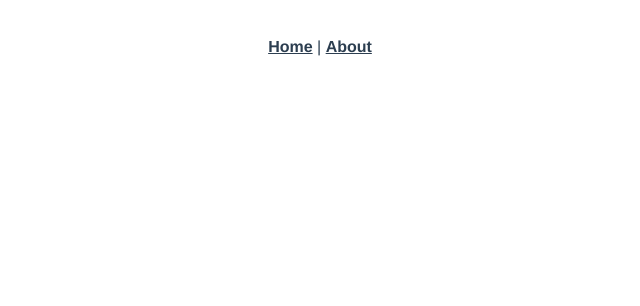
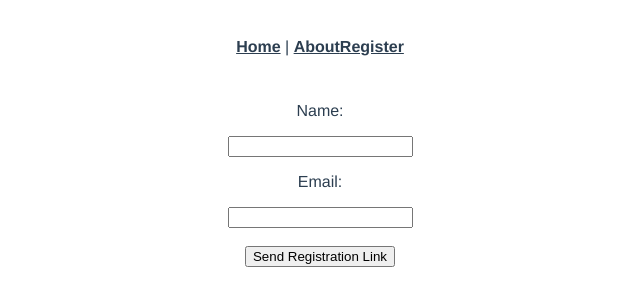
Before and after one commit to Laradius/hoursmarket-vue, a Vue app: page /#/Register in a window 1280 px wide. Shown: the top 306 px of the page, without its empty margins (320-960 px from the left). Built offline with nearby package versions, Linux system fonts and the light colour scheme.

Commit message:
Login and registration work

```diff
--- a/src/App.vue
+++ b/src/App.vue
@@ -3,8 +3,9 @@
     <div id="nav">
       <router-link to="/">Home</router-link> |
       <router-link to="/about">About</router-link>
+      <router-link to="/register">Register</router-link>
     </div>
-    <router-view/>
+    <router-view />
   </div>
 </template>
 
--- /dev/null
+++ b/src/components/RegisterBegin.vue
@@ -0,0 +1,63 @@
+<template>
+  <div>
+    <form @submit="registerPost">
+      <p>Name:</p>
+      <input v-model="name" type="text" />
+      <br />
+      <p>Email:</p>
+      <input v-model="email" type="email" />
+      <br />
+      <br />
+      <input type="submit" value="Send Registration Link" />
+    </form>
+  </div>
+</template>
+
+<script>
+import axios from "axios";
+
+export default {
+  name: "RegisterBegin",
+  data() {
+    return {
+      email: "",
+      name: "",
+    };
+  },
+
+  methods: {
+    registerPost(e) {
+      e.preventDefault();
+      axios
+        .post("https://localhost:44318/api/register", {
+          email: this.email,
+          name: this.name,
+        })
+        .then(function(response) {
+          console.log(response.data);
+        })
+        .catch(function(error) {
+          console.log(error);
+        });
+    },
+  },
+};
+</script>
+
+<!-- Add "scoped" attribute to limit CSS to this component only -->
+<style scoped>
+h3 {
+  margin: 40px 0 0;
+}
+ul {
+  list-style-type: none;
+  padding: 0;
+}
+li {
+  display: inline-block;
+  margin: 0 10px;
+}
+a {
+  color: #42b983;
+}
+</style>
--- /dev/null
+++ b/src/components/RegisterEnd.vue
@@ -0,0 +1,65 @@
+<template>
+  <div>
+    <form @submit="registerPost">
+      <h3>Finish registration by typing password.</h3>
+
+      <p>Password:</p>
+      <input v-model="password" type="password" />
+      <br />
+      <br />
+      <input type="submit" value="Register" />
+    </form>
+  </div>
+</template>
+
+<script>
+import axios from "axios";
+
+export default {
+  mounted() {
+    this.token = this.$route.query.token;
+  },
+
+  name: "RegisterEnd",
+  data() {
+    return {
+      password: "",
+      token: "",
+    };
+  },
+
+  methods: {
+    registerPost(e) {
+      e.preventDefault();
+      axios
+        .post("https://localhost:44318/api/register/finish", {
+          password: this.password,
+        })
+        .then(function(response) {
+          console.log(response.data);
+        })
+        .catch(function(error) {
+          console.log(error);
+        });
+    },
+  },
+};
+</script>
+
+<!-- Add "scoped" attribute to limit CSS to this component only -->
+<style scoped>
+h3 {
+  margin: 40px 0 0;
+}
+ul {
+  list-style-type: none;
+  padding: 0;
+}
+li {
+  display: inline-block;
+  margin: 0 10px;
+}
+a {
+  color: #42b983;
+}
+</style>
--- a/src/router/index.js
+++ b/src/router/index.js
@@ -1,27 +1,40 @@
-import Vue from 'vue'
-import VueRouter from 'vue-router'
-import Home from '../views/Home.vue'
+import Vue from "vue";
+import VueRouter from "vue-router";
+import Home from "../views/Home.vue";
 
-Vue.use(VueRouter)
+Vue.use(VueRouter);
 
-  const routes = [
+const routes = [
   {
-    path: '/',
-    name: 'Home',
-    component: Home
+    path: "/",
+    name: "Home",
+    component: Home,
   },
   {
-    path: '/about',
-    name: 'About',
+    path: "/about",
+    name: "About",
     // route level code-splitting
     // this generates a separate chunk (about.[hash].js) for this route
     // which is lazy-loaded when the route is visited.
-    component: () => import(/* webpackChunkName: "about" */ '../views/About.vue')
-  }
-]
+    component: () =>
+      import(/* webpackChunkName: "about" */ "../views/About.vue"),
+  },
+  {
+    path: "/Register",
+    name: "Register",
+    component: () =>
+      import(/* webpackChunkName: "about" */ "../views/Register.vue"),
+  },
+  {
+    path: "/RegisterEnd",
+    name: "RegisterEnd",
+    component: () =>
+      import(/* webpackChunkName: "about" */ "../views/RegisterEnd.vue"),
+  },
+];
 
 const router = new VueRouter({
-  routes
-})
+  routes,
+});
 
-export default router
+export default router;
--- /dev/null
+++ b/src/views/Register.vue
@@ -0,0 +1,18 @@
+<template>
+  <div class="register">
+    <RegisterBegin></RegisterBegin>
+  </div>
+</template>
+
+<script>
+// @ is an alias to /src
+
+import RegisterBegin from "../components/RegisterBegin.vue";
+
+export default {
+  name: "Register",
+  components: {
+    RegisterBegin,
+  },
+};
+</script>
--- /dev/null
+++ b/src/views/RegisterEnd.vue
@@ -0,0 +1,18 @@
+<template>
+  <div class="registerend">
+    <RegisterEnd></RegisterEnd>
+  </div>
+</template>
+
+<script>
+// @ is an alias to /src
+
+import RegisterEnd from "../components/RegisterEnd.vue";
+
+export default {
+  name: "RegisterEndView",
+  components: {
+    RegisterEnd,
+  },
+};
+</script>
```
